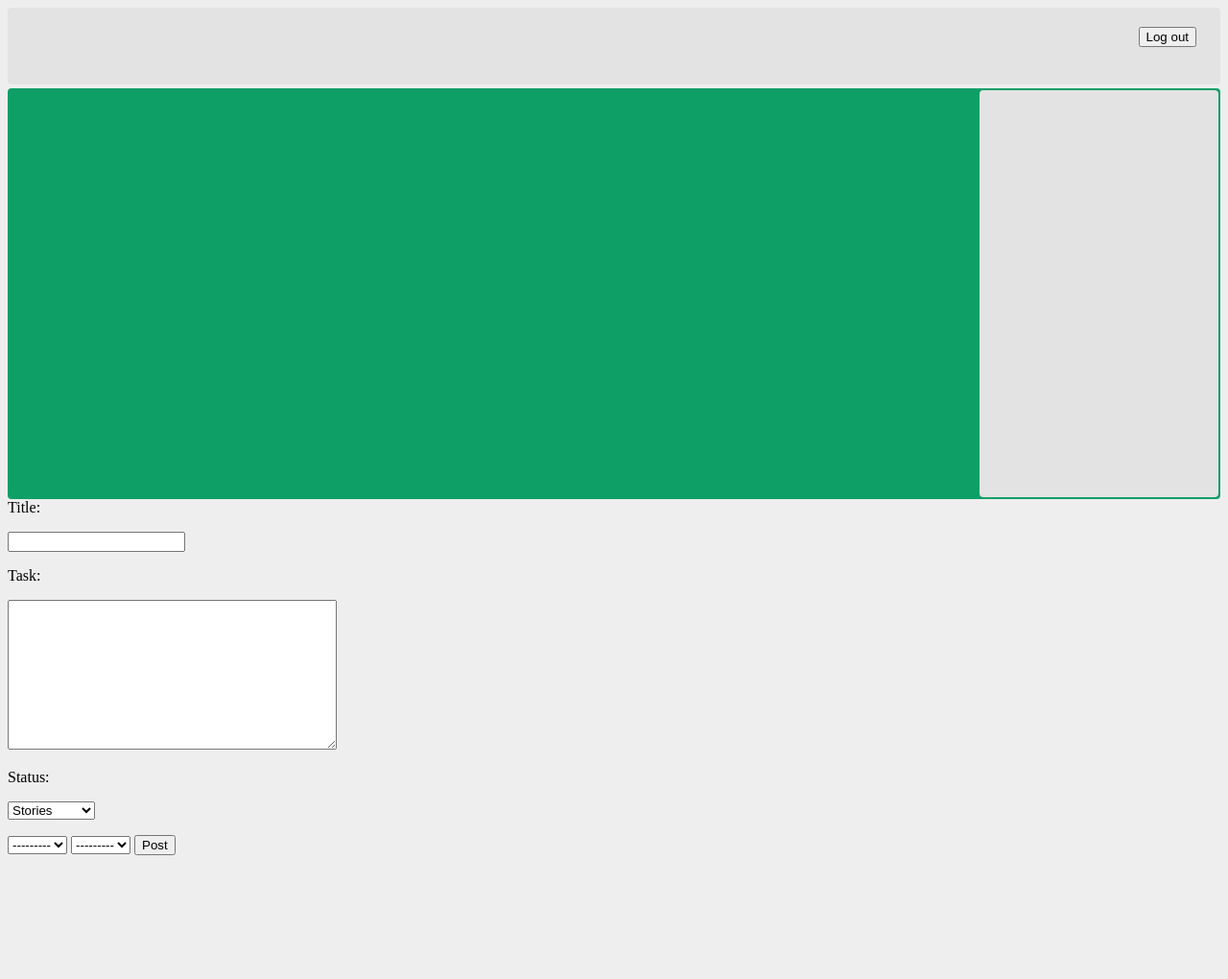
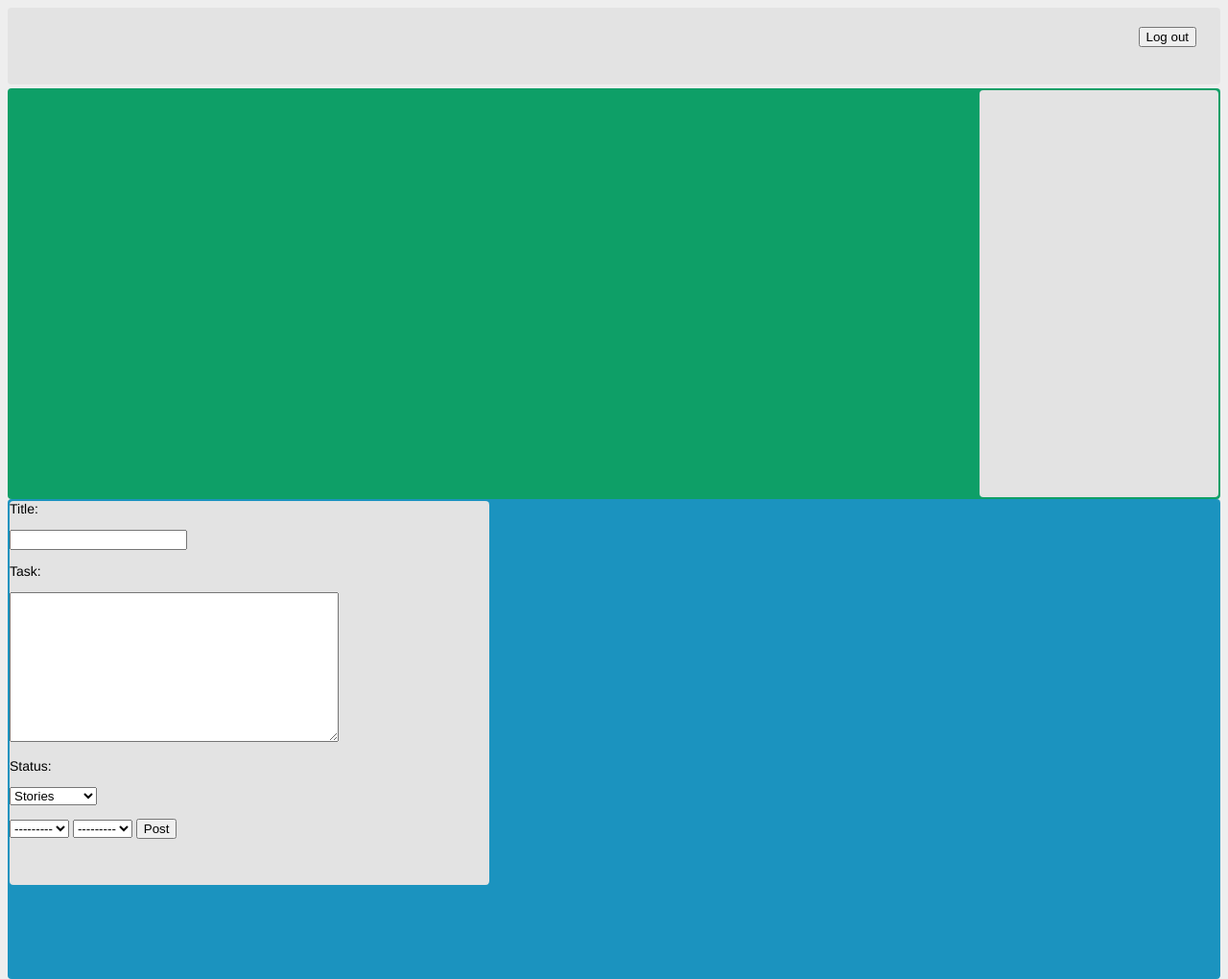
Before and after one commit to jawbreakyr/scrum-board, a Django app: page / in a window 1280 px wide. Shown: the whole page at 96% size. Before the commit the page ends 891 px from the top, so only its background shows below. Run offline with Django 3.2, Linux system fonts and the light colour scheme; data comes from the database, SQL or seed files in the repository; parts of the project's set-up code (start-up, migrations or seed data) failed here and were passed over.

Commit message:
settled a little design for task_forms

```diff
--- a/task/static/css/note.css
+++ b/task/static/css/note.css
@@ -1,4 +1,4 @@
-body {
+html, body {
     background-color: #EEE;
     height: 100%;
 }
@@ -7,6 +7,7 @@ body {
     background-color: #0E9F67;
     font: 14px "Helvetica Neue", Arial, Helvetica, sans-serif;
     border-radius: 4px;
+    margin-bottom: 0px;
 }
 
 .board-wrapper:after {
@@ -44,6 +45,8 @@ body {
     padding: 8px;
 }
 
+/* -------------------------------------TASK UI CSS------------------------------------------------- */
+
 .side-bar {
     display: inline;
     float: right;
@@ -59,3 +62,74 @@ body {
 #error {
     color: #D80000;
 }
+
+/* ------------------------------------SIDE_BAR UI CSS------------------------------------------------ */
+
+.form_wrapper {
+    background-color: #1B93BF;
+    font: 14px "Helvetica Neue", Arial, Helvetica, sans-serif;
+    border-radius: 4px;
+    margin-bottom: 0px;
+    height: 500px;
+}
+
+.form {
+    margin-bottom: 10px;
+    margin-left: 2px;
+    margin-top: 2px;
+    background-color: #E3E3E3;
+    width: 500px;
+    border-radius: 4px;
+    height: 400px;
+    float: left;
+}
+
+#form {
+    margin: 0px;
+}
+
+#form p {
+    margin: 0px;
+    margin-left: 10px;
+}
+
+#form label {
+    margin-left: 5px;
+    font-weight: bold
+}
+
+/* --------------------------------TASK_FORM UI CSS----------------------------------------  */
+
+.button {
+    background-color: #3C4663;
+    border: none;
+    border-radius: 5px;
+    -webkit-border-radius: 5px;
+    -moz-border-radius: 5px;
+    -webkit-box-shadow: 0px 2px 0px rgba(0, 0, 0, 0.5);
+    -moz-box-shadow: 0px 2px 0px rgba(0, 0, 0, 0.5);
+    box-shadow: 0px 2px 0px rgba(0, 0, 0, 0.5);
+    color: white;
+    cursor: pointer;
+    font-family: 'Nobile',sans-serif;
+    font-style: italic;
+    font-weight: 900;
+    margin:0px 0px;
+    padding: 3px 20px;
+    margin-left: 5px;
+    margin-top: 6px;
+}
+
+.login {
+    display: block;
+    margin: 0spx;
+    background-color: white;
+    width: 200px;
+    border-radius: 4px;
+    color: #393939;
+    margin-top: 8px;
+    box-shadow: 0px 2px #CCC;
+    height: 135px;
+}
+
+/* -------------------------------------BUTTON UI CSS --------------------------------------- */
```
